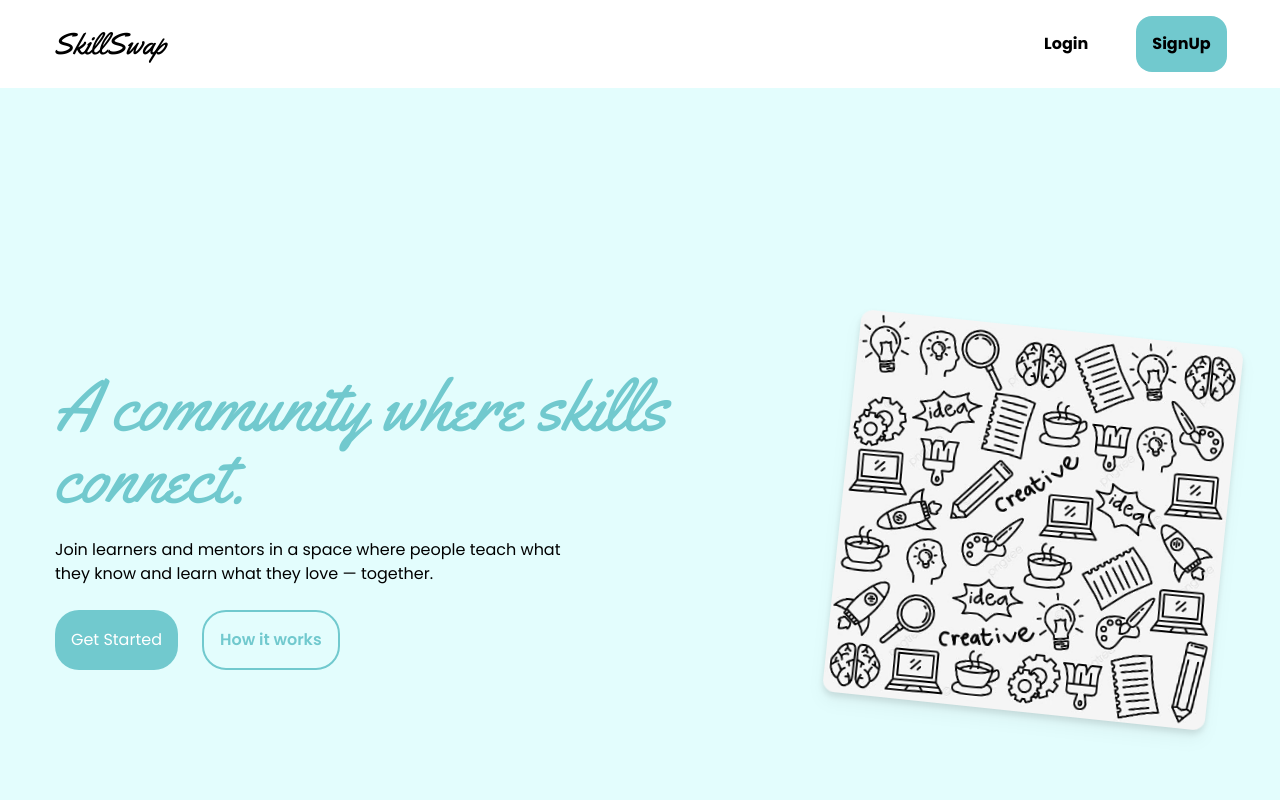
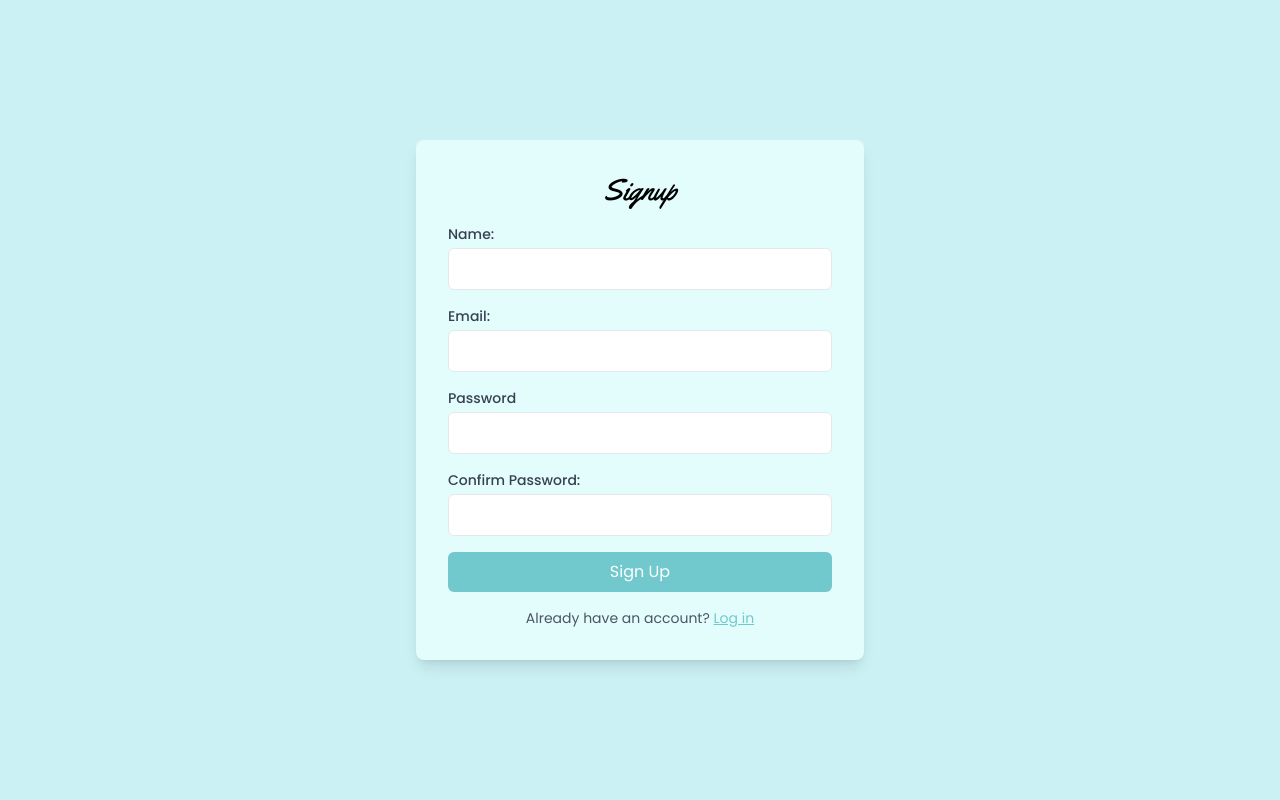
Before and after one commit to justsamridhi/SkillSwap, a React (Vite) app: page /signup in a window 1280 px wide. Shown: the top 800 px of the page. Built offline with nearby package versions, Linux system fonts and the light colour scheme; a web font is replaced by a local one.

Commit message:
signup and login page done with linking

```diff
--- a/src/App.jsx
+++ b/src/App.jsx
@@ -7,6 +7,7 @@ import { BsPerson } from "react-icons/bs";
 import { IoMdStarOutline } from "react-icons/io";
 import { MdOutlineEmail } from "react-icons/md";
 import { PiQuotesFill } from "react-icons/pi";
+import { Link } from 'react-router-dom';
 
 
 
@@ -19,40 +20,68 @@ function App() {
       <div>
         <nav className='w-11/12 m-auto my-4'>
           <ul className=' flex justify-between items-center'>
-            <li><a href="#home" className=' font-highlights text-3xl' >SkillSwap</a></li>
+            <li>
+              <a href="#home" className=' font-highlights text-3xl' >
+                SkillSwap
+              </a>
+            </li>
             <div className='flex justify-center items-center gap-12 font-body'>
-              <li><a href="#about" className=' font-bold hover:text-primary'>Login</a></li>
-              <li className=' p-4 rounded-2xl bg-primary font-bold'><a href="#contact">SignUp</a></li>
+              <li>
+                <Link
+                  to="/login"
+                  className=' font-bold hover:text-primary'>
+                  Login
+                </Link>
+              </li>
+              <li
+                className=' p-4 rounded-2xl bg-primary font-bold'>
+                <Link
+                  to="/signup">
+                  SignUp
+                </Link>
+              </li>
             </div>
           </ul>
         </nav>
         <section className='h-full py-60 w-full m-auto flex justify-center items-center bg-tertiary'>
-          <div className='flex gap-16 justify-around items-center w-full '>
+          <div className='flex lg:flex-row flex-col lg:gap-16 gap-24 justify-around items-center w-full '>
             <div className='text-left gap-6 flex flex-col'>
               <h1 className='text-7xl text-primary font-highlights'>A community where skills <br /> connect.</h1>
               <p className=' font-body'>Join learners and mentors in a space where people teach what <br /> they know and learn what they love — together.
               </p>
               <div className='flex gap-6'>
-                <button className='bg-primary rounded-3xl p-4 text-white font-body relative top-auto scale-1 hover:scale-125 transition-all ease-in-out'>Get Started </button>
-                <button className='border-primary border-2 text-primary font-semibold rounded-3xl p-4 font-body relative scale-1 top-auto hover:scale-110 transition-all ease-in-out'>How it works</button>
+                <Link
+                to='/signup'
+                >
+                <button
+                  className='bg-primary rounded-3xl p-4 text-white font-body relative top-auto scale-1 hover:scale-125 transition-all ease-in-out'
+                >
+                  Get Started
+                </button>
+                </Link>
+                <button className='border-primary border-2 text-primary font-semibold rounded-3xl p-4 font-body relative scale-1 top-auto hover:scale-110 transition-all ease-in-out'>
+                  <a href="#works">
+                  How it works
+                  </a>
+                  </button>
               </div>
             </div>
             <img src={introImg} alt="" className='h-85 w-96 rounded-xl rotate-6 hover:-rotate-6 transition-all ease-in drop-shadow-lg shadow-black' />
           </div>
         </section>
-        <section className='h-full w-full m-auto py-40'>
-          <div className='flex flex-col items-center gap-6 justify-center'>
-            <h1 className='text-6xl font-bold font-body'>How <span className='text-primary font-highlights font-light' >SkillSwap</span> Works ?</h1>
+        <section id='works' className=' scroll-smooth h-full w-full m-auto py-40'>
+          <div className='flex flex-col items-center gap-6 justify-center w-fit m-5'>
+            <h1 className=' text-4xl lg:text-6xl font-bold font-body'>How <span className='text-primary font-highlights font-light' >SkillSwap</span> Works ?</h1>
             <p className='font-body'>Three simple steps to start your learning journey</p>
-            <div className='flex gap-8 justify-center items-center  '>
-              <div className='p-6 m-6 flex flex-col justify-center items-center w-1/4 text-center gap-4 relative bottom-0 hover:bottom-4 transition-all ease-in-out h-80'>
+            <div className='flex lg:flex-row flex-col gap-8 justify-center items-center lg:w-4/6  '>
+              <div className='p-6 m-6 flex flex-col justify-center items-center w-32lg:w-1/4 text-center gap-4 relative bottom-0 hover:bottom-4 transition-all ease-in-out h-80'>
                 <div className='flex justify-center bg-gradient-to-tl from-blue-500 to-primary p-6 items-center rounded-full'>
                   <BsPerson className='text-5xl text-white' />
                 </div>
                 <h1 className='font-body text-xl font-semibold'>Create Your Profile</h1>
                 <p className='font-body'>Set up your profile and showcase the skills you want to teach and learn. It takes just 2 minutes.</p>
               </div>
-              <div className='p-6 m-6 flex flex-col justify-center items-center w-1/4 text-center gap-4 relative bottom-0 hover:bottom-4 transition-all ease-in-out h-80'>
+              <div className='p-6 m-6 flex flex-col justify-center items-center w-32lg:w-1/4 text-center gap-4 relative bottom-0 hover:bottom-4 transition-all ease-in-out h-80'>
                 <div className='flex justify-center bg-gradient-to-br from-blue-500 to-primary p-6 items-center rounded-full'>
                   <IoMdStarOutline className='text-5xl text-white' />
 
@@ -60,7 +89,7 @@ function App() {
                 <h1 className='font-body text-xl font-semibold'>List your skills</h1>
                 <p className='font-body'>Add skills you can teach and ones you want to learn. From coding to cooking , every skill matters.</p>
               </div>
-              <div className='p-6 m-6 flex flex-col justify-center items-center w-1/4 text-center gap-4 relative bottom-0 hover:bottom-4 transition-all ease-in-out h-80'>
+              <div className='p-6 m-6 flex flex-col justify-center items-center w-32lg:w-1/4 text-center gap-4 relative bottom-0 hover:bottom-4 transition-all ease-in-out h-80'>
                 <div className='flex justify-center bg-gradient-to-tl from-blue-500 to-primary p-6 items-center rounded-full'>
                   <MdOutlineEmail className='text-5xl text-white' />
 
@@ -72,11 +101,11 @@ function App() {
             </div>
           </div>
         </section>
-        <section className='h-full w-full m-auto py-40 bg-tertiary'>
+        <section className=' h-full w-screen lg:h-full lg:w-full m-auto lg:py-40 lg:bg-tertiary'>
           <div className='flex flex-col items-center gap-10 justify-center'>
-            <h1 className='text-6xl font-bold font-body'>What our <span className='text-primary font-highlights font-light' >Community</span> Says ?</h1>
-            <div className="p-4 w-full flex justify-center items-center gap-4">
-              <div className="h-full bg-white p-8 rounded w-1/4 relative bottom-0 hover:bottom-4 transition-all ease-in-out">
+            <h1 className=' text-3xl lg:text-6xl font-bold font-body'>What our <span className='text-primary font-highlights font-light' >Community</span> Says ?</h1>
+            <div className="p-4 w-full lg:w-4/6 flex flex-col lg:flex-row justify-center items-center gap-4">
+              <div className="h-full bg-white p-8 rounded w-40lg:w-1/4 relative bottom-0 hover:bottom-4 transition-all ease-in-out">
                 <PiQuotesFill className='text-3xl m-4' />
                 <p className="leading-relaxed mb-6">Synth chartreuse iPhone lomo cray raw denim brunch everyday carry neutra before they sold out fixie 90's microdosing. Tacos pinterest fanny pack venmo, post-ironic heirloom try-hard pabst authentic iceland.</p>
                 <a className="inline-flex items-center">
@@ -87,7 +116,7 @@ function App() {
                   </span>
                 </a>
               </div>
-              <div className="h-full bg-white p-8 rounded w-1/4 relative bottom-0 hover:bottom-4 transition-all ease-in-out">
+              <div className="h-full bg-white p-8 rounded w-40lg:w-1/4 relative bottom-0 hover:bottom-4 transition-all ease-in-out">
                 <PiQuotesFill className='text-3xl m-4' />
                 <p className="leading-relaxed mb-6">Synth chartreuse iPhone lomo cray raw denim brunch everyday carry neutra before they sold out fixie 90's microdosing. Tacos pinterest fanny pack venmo, post-ironic heirloom try-hard pabst authentic iceland.</p>
                 <a className="inline-flex items-center">
@@ -98,7 +127,7 @@ function App() {
                   </span>
                 </a>
               </div>
-              <div className="h-full bg-white p-8 rounded w-1/4 relative bottom-0 hover:bottom-4 transition-all ease-in-out">
+              <div className="h-full bg-white p-8 rounded w-40lg:w-1/4 relative bottom-0 hover:bottom-4 transition-all ease-in-out">
                 <PiQuotesFill className='text-3xl m-4' />
                 <p className="leading-relaxed mb-6">Synth chartreuse iPhone lomo cray raw denim brunch everyday carry neutra before they sold out fixie 90's microdosing. Tacos pinterest fanny pack venmo, post-ironic heirloom try-hard pabst authentic iceland.</p>
                 <a className="inline-flex items-center">
--- /dev/null
+++ b/src/Pages/Login.jsx
@@ -0,0 +1,74 @@
+// src/pages/Login.jsx
+import React, { useState } from 'react'
+import { signInWithEmailAndPassword } from 'firebase/auth'
+import { auth } from '../firebase' // import from your firebase.js
+import { useNavigate } from 'react-router-dom'
+
+const Login = () => {
+  const navigate = useNavigate()
+
+  // State to manage email, password and error
+  const [email, setEmail] = useState('')
+  const [password, setPassword] = useState('')
+  const [error, setError] = useState('')
+
+  // Login function
+  const handleLogin = async (e) => {
+    e.preventDefault()
+    setError('') // reset error
+
+    try {
+      await signInWithEmailAndPassword(auth, email, password)
+      console.log('Login successful ✅')
+      navigate('/dashboard') // Change path as per your app flow
+    } catch (err) {
+      setError(err.message)
+      console.log(err)
+    }
+  }
+
+  return (
+    <div className="flex items-center justify-center min-h-screen font-body bg-background">
+      <div className="w-full max-w-md p-8 space-y-4 rounded-lg shadow-lg bg-tertiary">
+        <h2 className="text-2xl font-highlights text-center">Welcome Back 👋</h2>
+        <form onSubmit={handleLogin} className="space-y-4">
+          <div>
+            <label className="block text-sm font-medium text-gray-700">Email</label>
+            <input
+              type="email"
+              className="w-full px-4 py-2 mt-1 border rounded-md focus:outline-none focus:ring-2 focus:ring-primary"
+              value={email}
+              onChange={(e) => setEmail(e.target.value)}
+              required
+            />
+          </div>
+
+          <div>
+            <label className="block text-sm font-medium text-gray-700">Password</label>
+            <input
+              type="password"
+              className="w-full px-4 py-2 mt-1 border rounded-md focus:outline-none focus:ring-2 focus:ring-primary"
+              value={password}
+              onChange={(e) => setPassword(e.target.value)}
+              required
+            />
+          </div>
+
+          {error && <p className="text-sm text-red-600">{error}</p>}
+
+          <button
+            type="submit"
+            className="w-full py-2 text-white bg-primary rounded-md hover:bg-secondary transition"
+          >
+            Log In
+          </button>
+        </form>
+        <p className="text-sm text-center text-gray-600">
+          Don’t have an account? <a href="/signup" className="text-primary underline">Sign up</a>
+        </p>
+      </div>
+    </div>
+  )
+}
+
+export default Login
--- /dev/null
+++ b/src/Pages/Signup.jsx
@@ -0,0 +1,100 @@
+import React , {useState} from 'react'
+import { createUserWithEmailAndPassword } from 'firebase/auth'
+import { Navigate, useNavigate } from 'react-router-dom';
+import { auth } from '../firebase'  // adjust path if needed
+
+
+const Signup = () => {
+    const navigate= useNavigate()
+    const [name, setName] = useState('');
+    const [email, setEmail] = useState('');
+    const [password, setPassword] = useState('');
+    const [confirmPassword, setConfirmPassword] = useState('');
+    const [error, setError] = useState('');
+
+    const handleSignup = async (e) => {
+        e.preventDefault();
+        setError('')
+        if (password !== confirmPassword) {
+            setError('Password and Confirm Password do not match');
+        }
+        else {
+            try {
+                await createUserWithEmailAndPassword(auth, email, password)
+                console.log('User created successfully')
+                navigate('/dashboard')
+            }
+            catch (error) {
+                setError(error.message)
+                console.log(error)
+            }
+        }
+    }
+
+  return (
+    <div className="flex items-center justify-center min-h-screen font-body bg-background">
+      <div className="w-full max-w-md p-8 space-y-4 rounded-lg shadow-lg bg-tertiary" >
+        <h1 className='text-3xl font-highlights text-center' >Signup</h1>
+        <form className="space-y-4" onSubmit={handleSignup} >
+            <div>
+                <label className="block text-sm font-medium text-gray-700">Name:</label>
+                <input
+                type="text"
+                value={name}
+                onChange={(e) => setName(e.target.value)}
+                className="w-full px-4 py-2 mt-1 border rounded-md focus:outline-none focus:ring-2 focus:ring-primary"
+                required
+                />
+            </div>
+
+            <div>
+                <label className="block text-sm font-medium text-gray-700">Email:</label>
+                <input
+                type="email"
+                value={email}
+                onChange={(e) => setEmail(e.target.value)}
+                className="w-full px-4 py-2 mt-1 border rounded-md focus:outline-none focus:ring-2 focus:ring-primary"
+                required
+                />
+            </div>
+
+            <div>
+            <label className="block text-sm font-medium text-gray-700">Password</label>
+            <input
+              type="password"
+              className="w-full px-4 py-2 mt-1 border rounded-md focus:outline-none focus:ring-2 focus:ring-primary"
+              value={password}
+              onChange={(e) => setPassword(e.target.value)}
+              required
+            />
+          </div>
+
+            <div>
+                <label className="block text-sm font-medium text-gray-700">Confirm Password:</label>
+                <input
+                type="password"
+                value={confirmPassword}
+                onChange={(e) => setConfirmPassword(e.target.value)}
+                className="w-full px-4 py-2 mt-1 border rounded-md focus:outline-none focus:ring-2 focus:ring-primary"
+                required
+                />
+            </div>
+
+            {error && <p className="text-sm text-red-600">{error}</p>}
+
+            <button
+            type="submit"
+            className="w-full py-2 text-white bg-primary rounded-md hover:bg-secondary transition"
+          >
+            Sign Up
+          </button>
+        </form>
+        <p className="text-sm text-center text-gray-600">
+          Already have an account? <a href="/login" className="text-primary underline">Log in</a>
+        </p>
+      </div>
+    </div>
+  )
+}
+
+export default Signup
--- a/src/index.css
+++ b/src/index.css
@@ -1,3 +1,7 @@
 @tailwind base;
 @tailwind components;
 @tailwind utilities;
+
+html{
+    scroll-behavior: smooth;
+}
--- a/src/main.jsx
+++ b/src/main.jsx
@@ -3,13 +3,17 @@ import { createRoot } from 'react-dom/client'
 import './index.css'
 import App from './App.jsx'
 import { createBrowserRouter,RouterProvider } from 'react-router-dom'
+import Signup from "./Pages/Signup.jsx"
+import Login from "./Pages/Login.jsx"
 
 const router = createBrowserRouter([
   {path:"/" , element:<App />},
+  {path:"/signup" , element: <Signup />},
+  {path:"/login" , element: <Login />},
 ])
 
 createRoot(document.getElementById('root')).render(
   <StrictMode>
-    <App />
+    <RouterProvider router={router} />
   </StrictMode>,
 )
```
